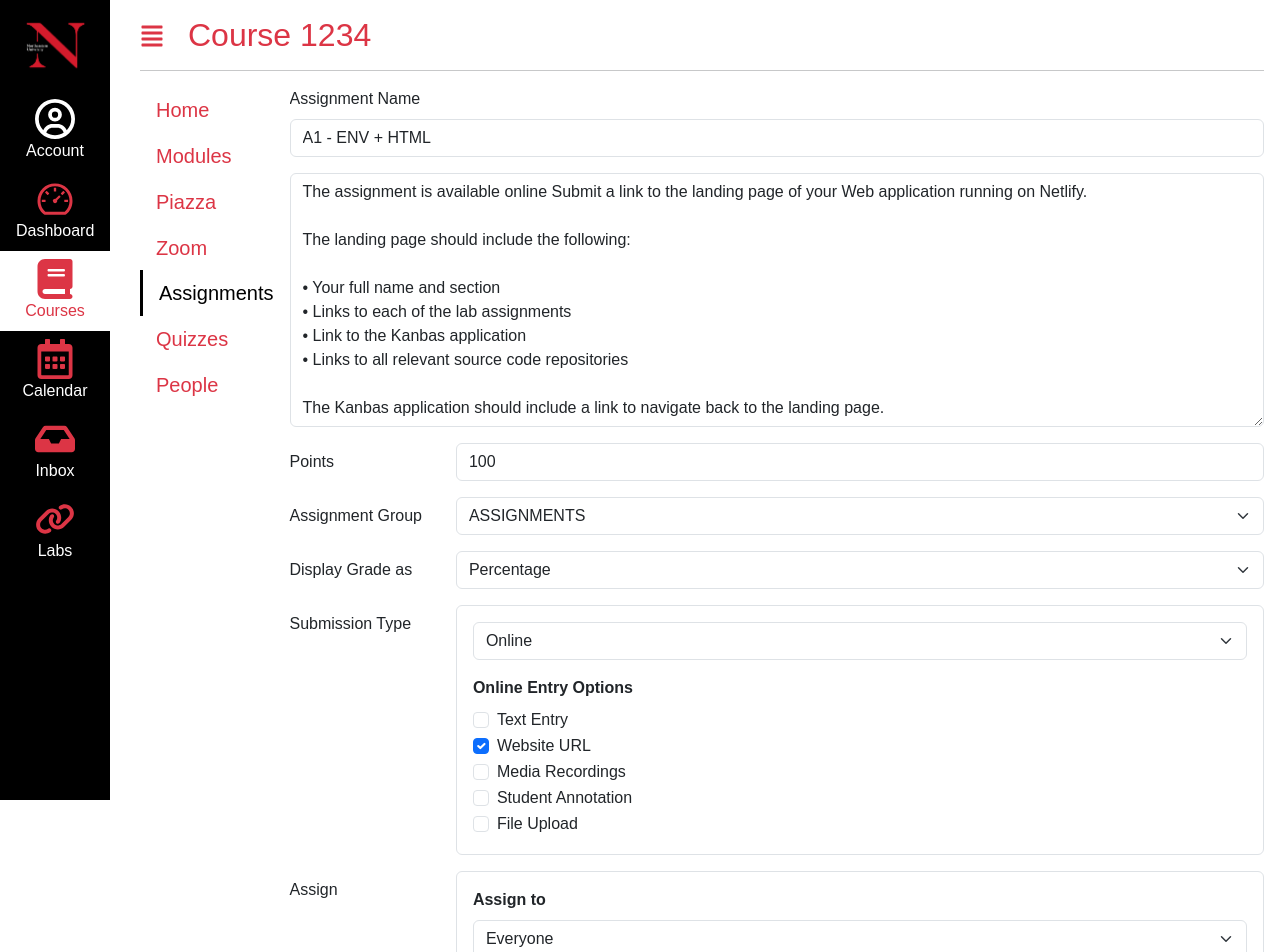
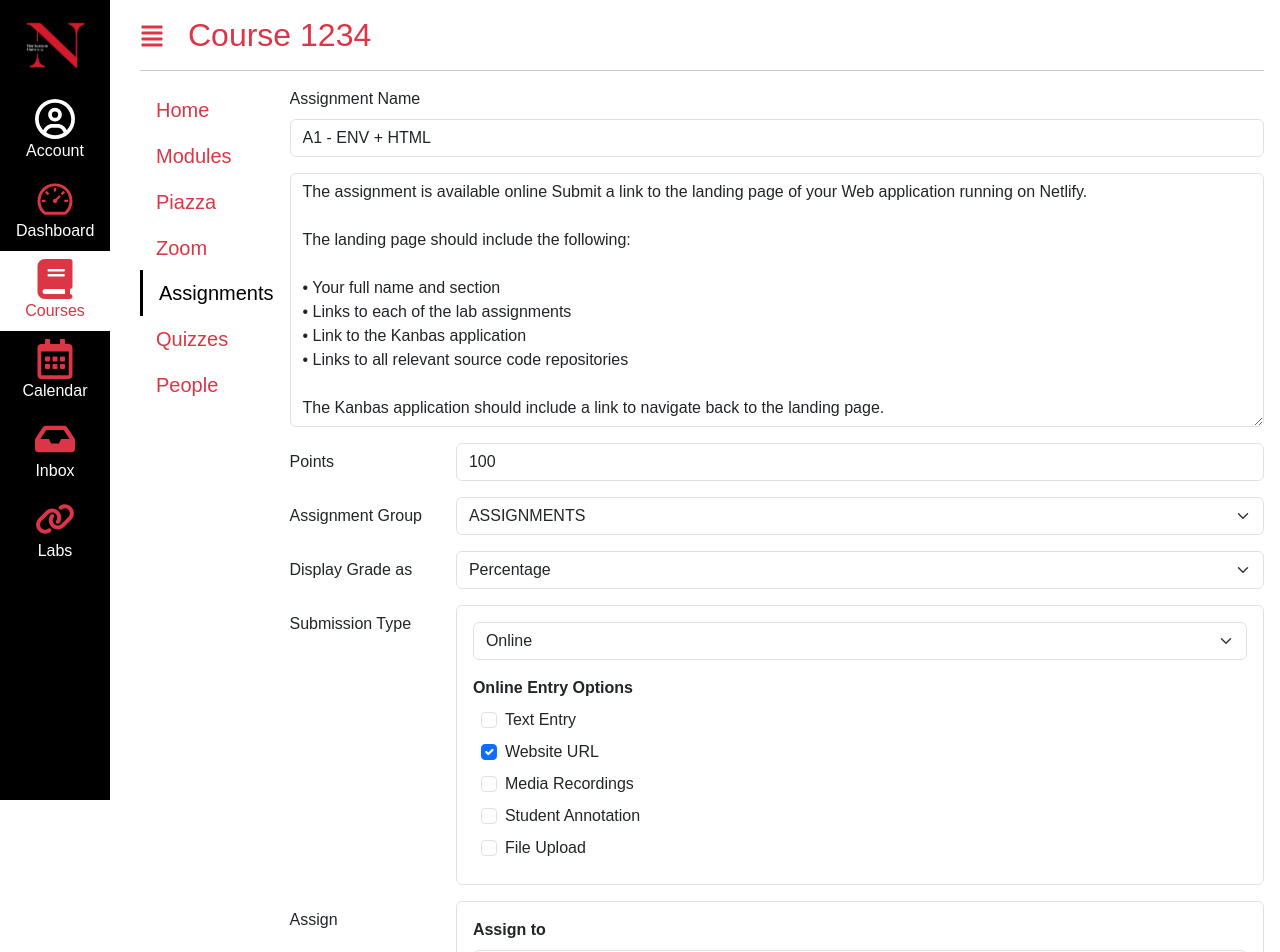
Before and after one commit to kushalkrishnappa/kambaz, a Next.js app: page /Courses/1234/Assignments/123 in a window 1280 px wide. Shown: the top 952 px of the page. Built offline with nearby package versions, Linux system fonts and the light colour scheme.

Commit message:
nit fix for Assignments

```diff
--- a/app/(Kambaz)/Courses/[cid]/Assignments/[aid]/page.tsx
+++ b/app/(Kambaz)/Courses/[cid]/Assignments/[aid]/page.tsx
@@ -36,7 +36,7 @@ The Kanbas application should include a link to navigate back to the landing pag
       />
 
       <Row className="mb-3">
-        <FormLabel column sm={2}>
+        <FormLabel column sm={2} className="wd-assignment-details-label">
           Points
         </FormLabel>
         <Col sm={10}>
@@ -45,7 +45,7 @@ The Kanbas application should include a link to navigate back to the landing pag
       </Row>
 
       <Row className="mb-3">
-        <FormLabel column sm={2}>
+        <FormLabel column sm={2} className="wd-assignment-details-label">
           Assignment Group
         </FormLabel>
         <Col sm={10}>
@@ -58,7 +58,7 @@ The Kanbas application should include a link to navigate back to the landing pag
       </Row>
 
       <Row className="mb-3">
-        <FormLabel column sm={2}>
+        <FormLabel column sm={2} className="wd-assignment-details-label">
           Display Grade as
         </FormLabel>
         <Col sm={10}>
@@ -70,7 +70,7 @@ The Kanbas application should include a link to navigate back to the landing pag
       </Row>
 
       <Row className="mb-3">
-        <FormLabel column sm={2}>
+        <FormLabel column sm={2} className="wd-assignment-details-label">
           Submission Type
         </FormLabel>
         <Col sm={10}>
@@ -87,27 +87,32 @@ The Kanbas application should include a link to navigate back to the landing pag
                   type="checkbox"
                   id="wd-text-entry"
                   label="Text Entry"
+                  className="m-2"
                 />
                 <FormCheck
                   type="checkbox"
                   id="wd-website-url"
                   label="Website URL"
+                  className="m-2"
                   defaultChecked
                 />
                 <FormCheck
                   type="checkbox"
                   id="wd-media-recordings"
                   label="Media Recordings"
+                  className="m-2"
                 />
                 <FormCheck
                   type="checkbox"
                   id="wd-student-annotation"
                   label="Student Annotation"
+                  className="m-2"
                 />
                 <FormCheck
                   type="checkbox"
                   id="wd-file-upload"
                   label="File Upload"
+                  className="m-2"
                 />
               </div>
             </div>
@@ -116,7 +121,7 @@ The Kanbas application should include a link to navigate back to the landing pag
       </Row>
 
       <Row className="mb-3">
-        <FormLabel column sm={2}>
+        <FormLabel column sm={2} className="wd-assignment-details-label">
           Assign
         </FormLabel>
         <Col sm={10}>
@@ -124,7 +129,7 @@ The Kanbas application should include a link to navigate back to the landing pag
             <FormLabel htmlFor="wd-assign-to">
               <strong>Assign to</strong>
             </FormLabel>
-            <FormSelect id="wd-assign-to" className="mb-3">
+            <FormSelect multiple id="wd-assign-to" className="mb-3">
               <option>Everyone</option>
               <option>Group 1</option>
               <option>Group 2</option>
```
